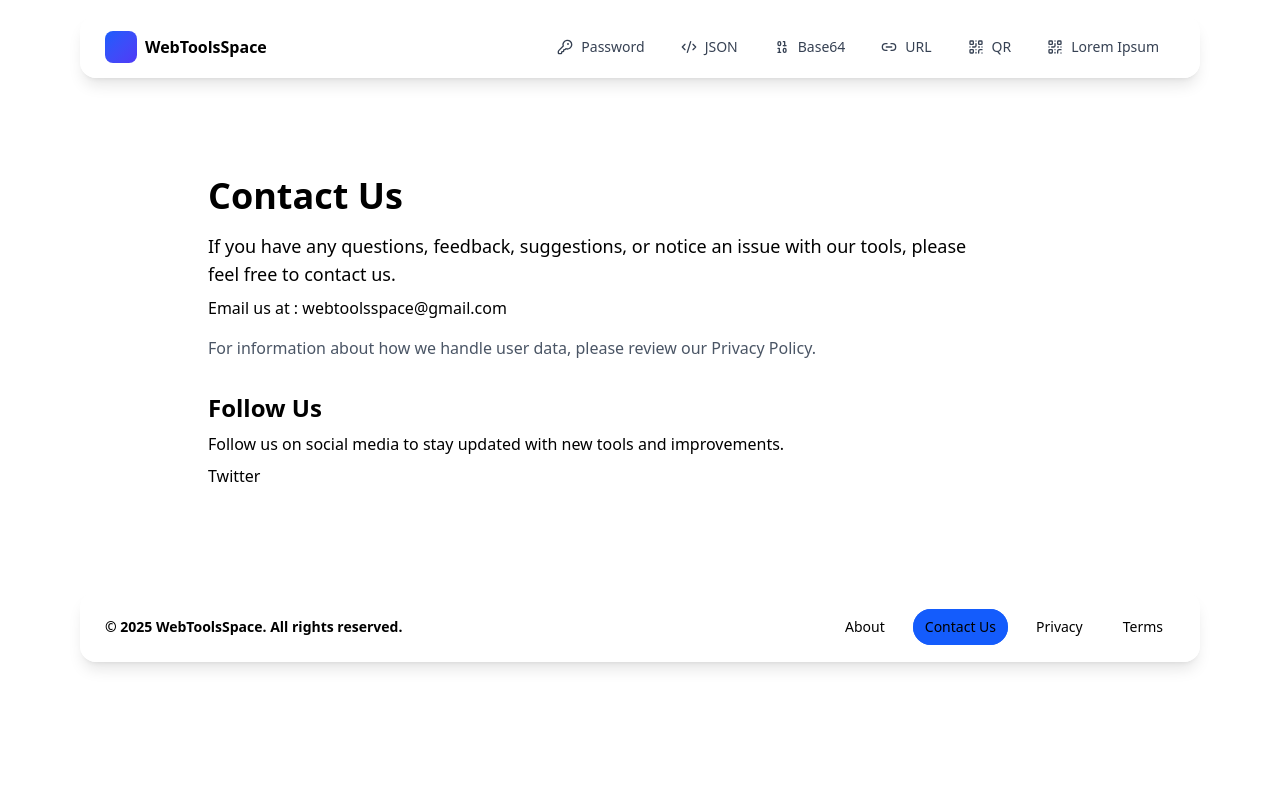
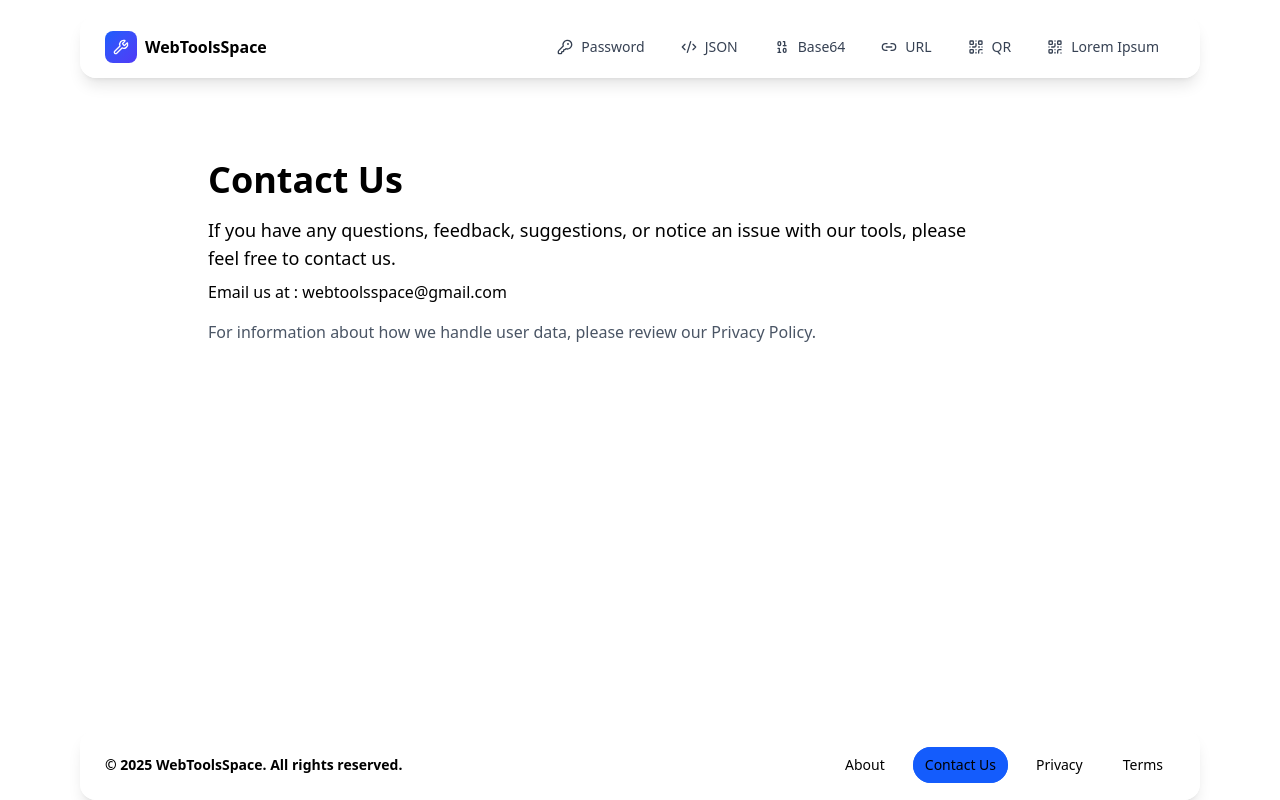
Before and after one commit to anushkaams/WebTools, a Next.js app: page /contact in a window 1280 px wide. Built offline with nearby package versions, Linux system fonts and the light colour scheme.

Commit message:
changes to few pages

```diff
--- a/app/contact/page.tsx
+++ b/app/contact/page.tsx
@@ -31,27 +31,6 @@
             .
           </p>
         </div>
-
-        {/* Follow Us Section */}
-        <section className="space-y-2">
-          <h2 className="text-2xl font-semibold mb-2">Follow Us</h2>
-          <p>
-            Follow us on social media to stay updated with new tools and
-            improvements.
-          </p>
-
-          {/* Only include REAL links. Remove this section if you don't have them yet */}
-          <div className="flex space-x-4 mt-2">
-            <a
-              href="https://twitter.com/"
-              target="_blank"
-              rel="noopener noreferrer"
-              className="text-blue-500 hover:underline"
-            >
-              Twitter
-            </a>
-          </div>
-        </section>
       </div>
     </Layout>
   );
--- a/app/globals.css
+++ b/app/globals.css
@@ -22,6 +22,7 @@
 html,
 body {
   height: 100%;
+  @apply min-h-screen;
 }
 
 body {
--- a/app/layout.tsx
+++ b/app/layout.tsx
@@ -9,9 +9,12 @@
 }) {
   return (
     <html lang="en">
-      <body>
+      <body className="min-h-screen flex flex-col">
         <Navbar />
-        <main className="pt-28">{children}</main>
+
+        {/* Main grows to push footer down */}
+        <main className="flex-1 pt-24">{children}</main>
+
         <Footer />
       </body>
     </html>
--- a/components/Navbar.tsx
+++ b/components/Navbar.tsx
@@ -14,6 +14,7 @@
   QrCode,
   Menu,
   X,
+  Wrench,
 } from "lucide-react";
 
 const tools = [
@@ -42,7 +43,7 @@
             {/* Logo */}
             <Link href="/" className="flex items-center gap-2 font-semibold">
               <span className="h-8 w-8 rounded-lg bg-gradient-to-br from-blue-600 to-indigo-600 text-white grid place-items-center">
-                {}
+                <Wrench className="h-4 w-4" />
               </span>
               WebToolsSpace
             </Link>
```
